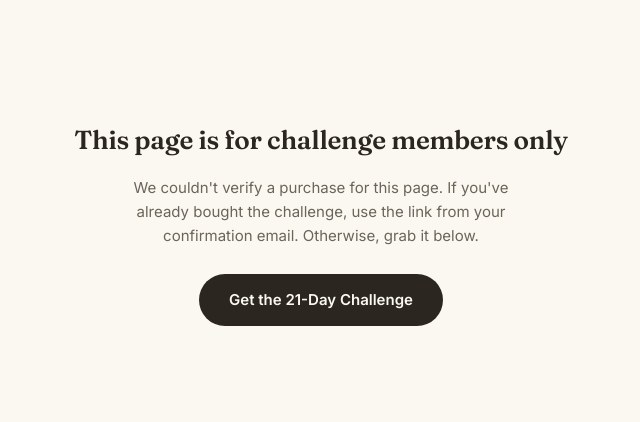
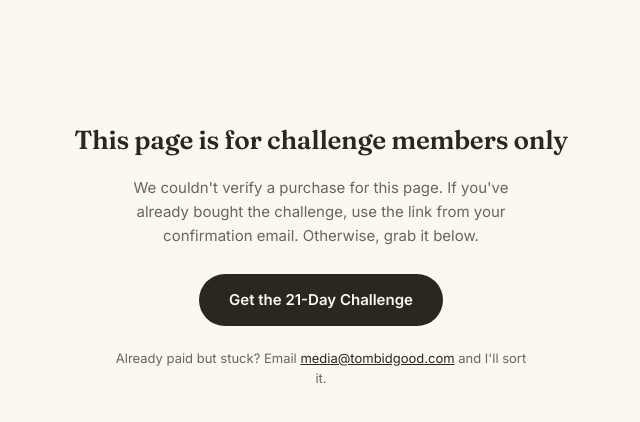
Before and after one commit to tombidgood/social-confidence-challenge, a website: page delivery-page.html in a window 1280 px wide. Shown: the whole page, without its empty margins (319-959 px from the left). Drawn offline with Linux system fonts and the light colour scheme.

Commit message:
Update delivery-page.html

```diff
--- a/delivery-page.html
+++ b/delivery-page.html
@@ -115,6 +115,7 @@
   <h2>This page is for challenge members only</h2>
   <p>We couldn't verify a purchase for this page. If you've already bought the challenge, use the link from your confirmation email. Otherwise, grab it below.</p>
 <a href="/" class="btn">Get the 21-Day Challenge</a>
+  <p style="margin-top:22px; font-size:13px;">Already paid but stuck? Email <a href="mailto:media@tombidgood.com" style="color:var(--ink); text-decoration:underline;">media@tombidgood.com</a> and I'll sort it.</p>
 </div>
 
 <div id="appContent">
```
